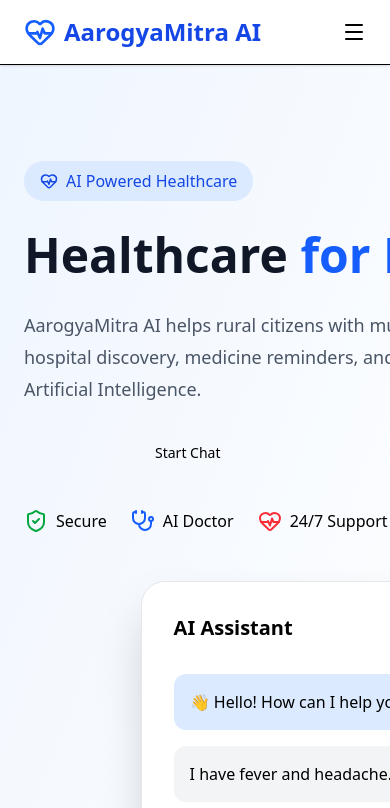
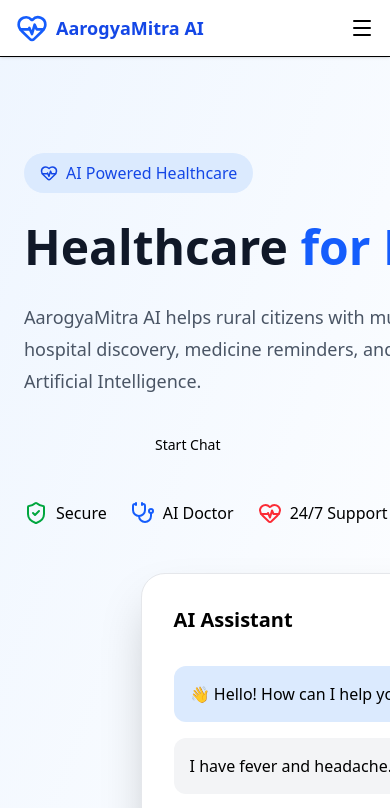
Before and after one commit to coderpova/AarogyaMitra-AI, a Next.js app: page / in a window 390 px wide. Shown: the top 808 px of the page. Built offline with nearby package versions, Linux system fonts and the light colour scheme.

Commit message:
Improve navbar mobile responsiveness

```diff
--- a/components/layout/Navbar.tsx
+++ b/components/layout/Navbar.tsx
@@ -174,8 +174,10 @@
         className="
         max-w-7xl
         mx-auto
-        px-6
-        py-4
+        px-4
+        sm:px-6
+        py-3
+        sm:py-4
         flex
         justify-between
         items-center
@@ -200,7 +202,9 @@
 
           <span
             className="
-            text-2xl
+            text-lg
+            sm:text-xl
+            md:text-2xl
             font-bold
             text-blue-700
             "
```
